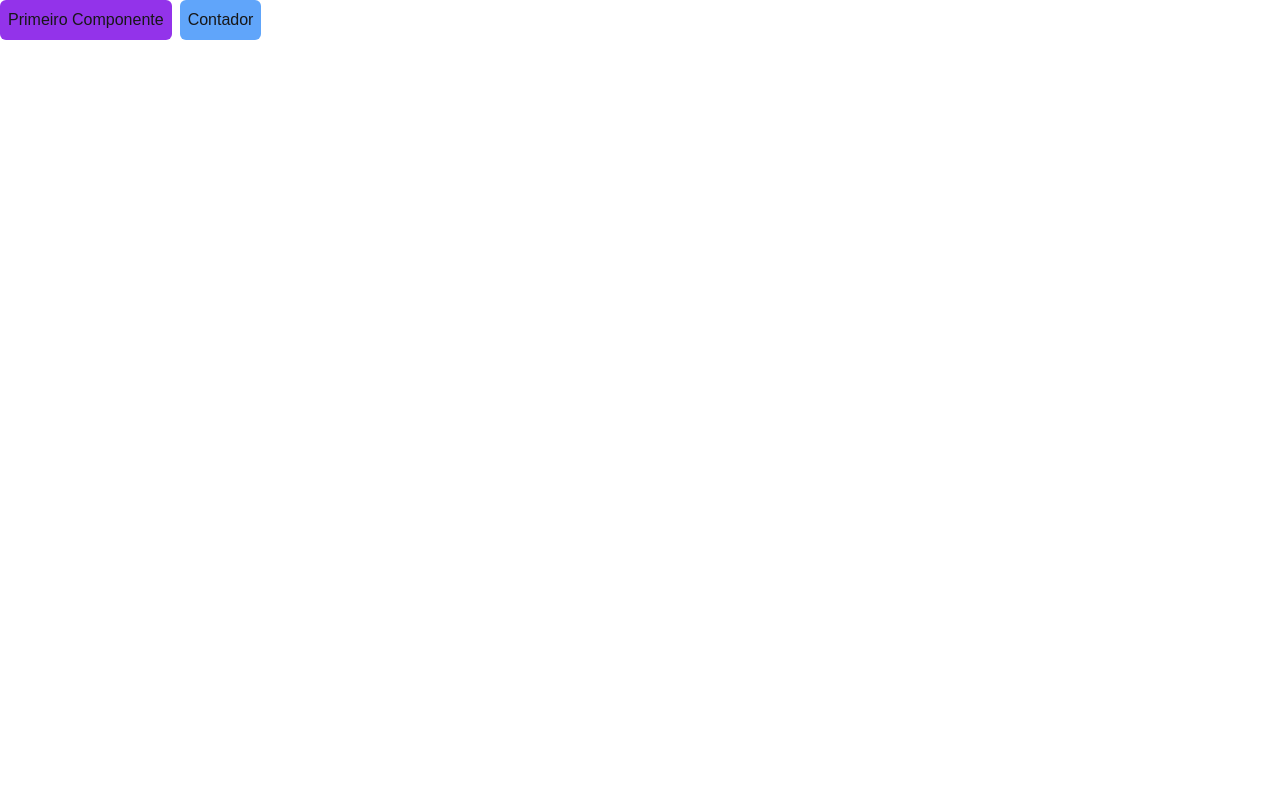
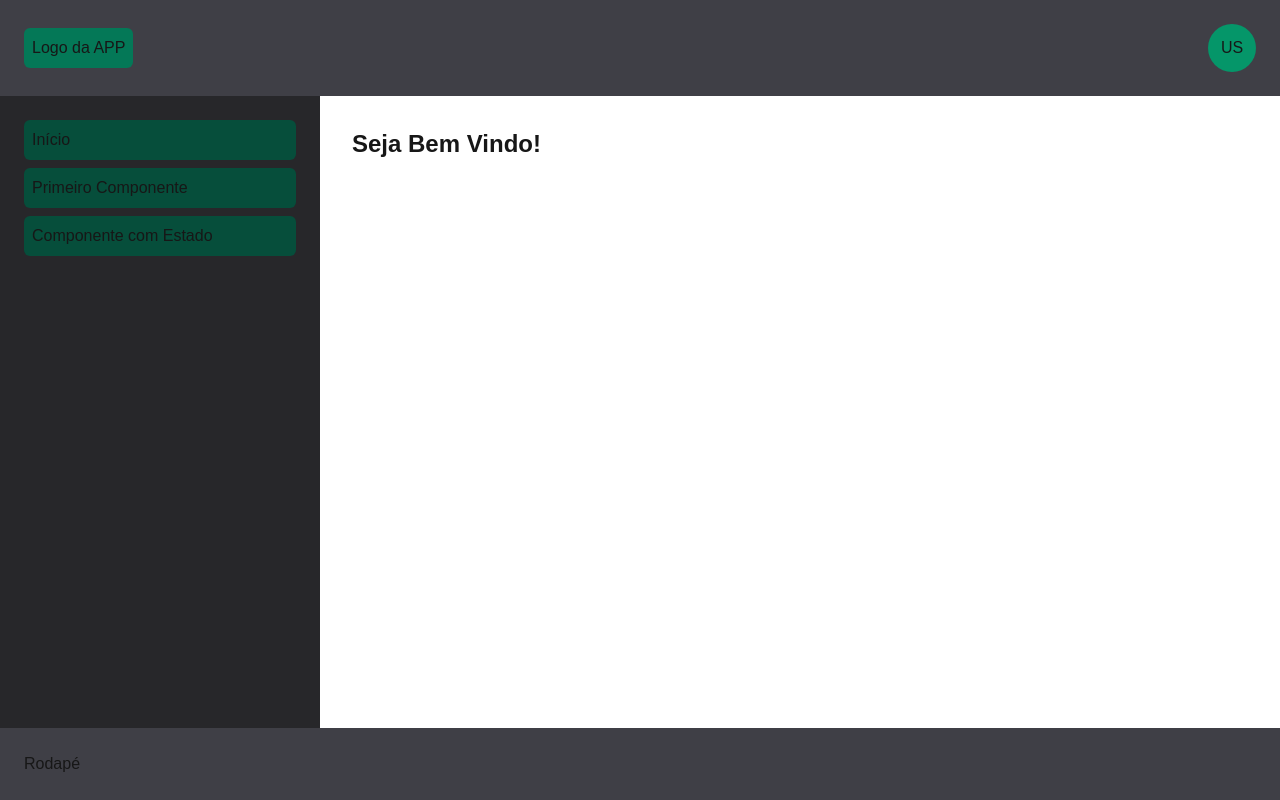
Before and after one commit to joaowatanabe/projeto-react, a Next.js app: page / in a window 1280 px wide. Built offline with nearby package versions, Linux system fonts and the light colour scheme.

Commit message:
template completo

```diff
--- a/src/app/contador/page.tsx
+++ b/src/app/contador/page.tsx
@@ -1,5 +1,10 @@
-import Contador from '@/components/Contador'
+import Contador from "@/components/Contador";
+import Pagina from "@/components/template/Pagina";
 
-export default function PaginaContador () {
-  return <Contador/>
+export default function PaginaContador() {
+  return (
+    <Pagina>
+      <Contador />
+    </Pagina>
+  );
 }
--- a/src/app/page.tsx
+++ b/src/app/page.tsx
@@ -1,10 +1,12 @@
+import Pagina from '@/components/template/Pagina';
 import Link from 'next/link'
 
 export default function Home() {
   return (
-    <div className="flex gap-2">
-      <Link href="/primeiro" className="bg-purple-600 p-2 rounded-md">Primeiro Componente</Link>
-      <Link href="/contador" className="bg-blue-400 p-2 rounded-md">Contador</Link>
-    </div>
+    <Pagina>
+      <div>
+        <h1 className='text-2xl font-bold'>Seja Bem Vindo!</h1>
+      </div>
+    </Pagina>
   );
 }
--- a/src/app/primeiro/page.tsx
+++ b/src/app/primeiro/page.tsx
@@ -1,12 +1,14 @@
-import Link from 'next/link'
-import Botao from "@/components/Botao"
+import Link from "next/link";
+import Botao from "@/components/Botao";
+import Pagina from "@/components/template/Pagina";
 
-export default function PrimeiraPagina () {
+export default function PrimeiraPagina() {
   return (
-    <div className="flex gap-2">
-      <Botao label = "Salvar"/>
-      <Botao label = "Cancelar"/>
-      <Link href="/" className="bg-amber-400 p-2 rounded-md">Voltar</Link>
-    </div>
-  )
+    <Pagina>
+      <div className="flex gap-2">
+        <Botao label="Salvar" />
+        <Botao label="Cancelar" />
+      </div>
+    </Pagina>
+  );
 }
--- /dev/null
+++ b/src/components/template/Cabecalho.tsx
@@ -0,0 +1,10 @@
+export default function Cabecalho() {
+  return (
+    <header className="flex justify-between items-center bg-zinc-700 p-6">
+      <span className="bg-emerald-700 rounded-md p-2">Logo da APP</span>
+      <div className="bg-emerald-600 w-12 h-12 rounded-full flex justify-center items-center">
+        US
+      </div>
+    </header>
+  )
+}
--- /dev/null
+++ b/src/components/template/Menu.tsx
@@ -0,0 +1,13 @@
+import Link from "next/link"
+
+export default function Menu() {
+  return (
+    <aside className="w-80 bg-zinc-800 p-6">
+      <nav className="flex flex-col gap-2">
+        <Link className="bg-emerald-900 p-2 rounded-md" href='/'>Início</Link>
+        <Link className="bg-emerald-900 p-2 rounded-md" href='/primeiro'>Primeiro Componente</Link>
+        <Link className="bg-emerald-900 p-2 rounded-md" href='/contador'>Componente com Estado</Link>
+      </nav>
+    </aside>
+  )
+}
--- /dev/null
+++ b/src/components/template/Pagina.tsx
@@ -0,0 +1,16 @@
+import Cabecalho from "./Cabecalho";
+import Menu from "./Menu";
+import Rodape from "./Rodape";
+
+export default function Pagina(props: any) {
+  return (
+    <div className="flex flex-col h-screen">
+      <Cabecalho />
+      <div className="flex-1 flex">
+        <Menu />
+        <main className="p-8">{props.children}</main>
+      </div>
+      <Rodape />
+    </div>
+  );
+}
--- /dev/null
+++ b/src/components/template/Rodape.tsx
@@ -0,0 +1,7 @@
+export default function Rodape() {
+  return (
+    <footer className="bg-zinc-700 p-6">
+      <span>Rodapé</span>
+    </footer>
+  )
+}
```
Also changed, not shown: src/components/Contador.tsx (+14 -12 lines).
